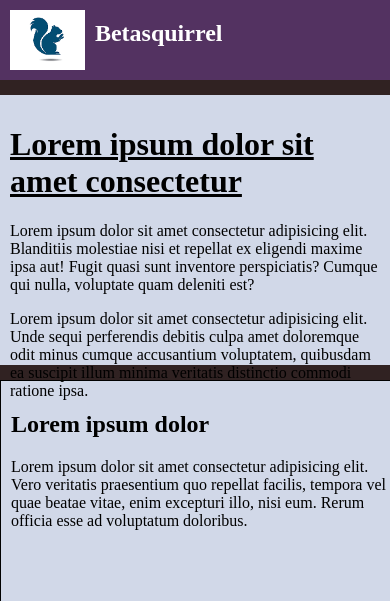
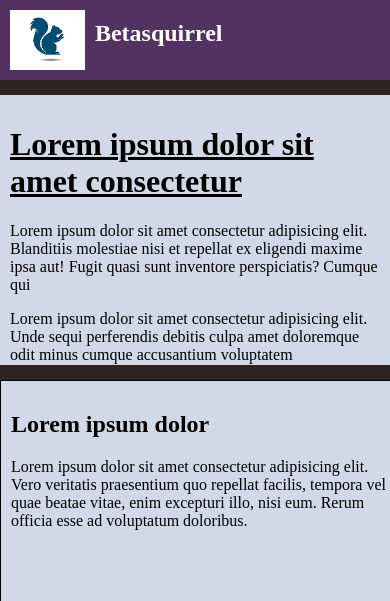
Before and after one commit to Saifunnisakk/betasquirrel-task, a PHP site: page /task-1/index.html in a window 390 px wide. Shown: the top 601 px of the page. Run offline with PHP 8.4, Linux system fonts and the light colour scheme.

Commit message:
functions added

```diff
--- a/task-1/index.html
+++ b/task-1/index.html
@@ -27,14 +27,12 @@
         <p>
           Lorem ipsum dolor sit amet consectetur adipisicing elit. Blanditiis
           molestiae nisi et repellat ex eligendi maxime ipsa aut! Fugit quasi
-          sunt inventore perspiciatis? Cumque qui nulla, voluptate quam deleniti
-          est?
+          sunt inventore perspiciatis? Cumque qui
         </p>
         <p>
           Lorem ipsum dolor sit amet consectetur adipisicing elit. Unde sequi
           perferendis debitis culpa amet doloremque odit minus cumque
-          accusantium voluptatem, quibusdam ea suscipit illum minima veritatis
-          distinctio commodi ratione ipsa.
+          accusantium voluptatem
         </p>
       </div>
       <div id="sub-container">
```
Also changed, not shown: task-2/css/style.css (+9 -0 lines).
